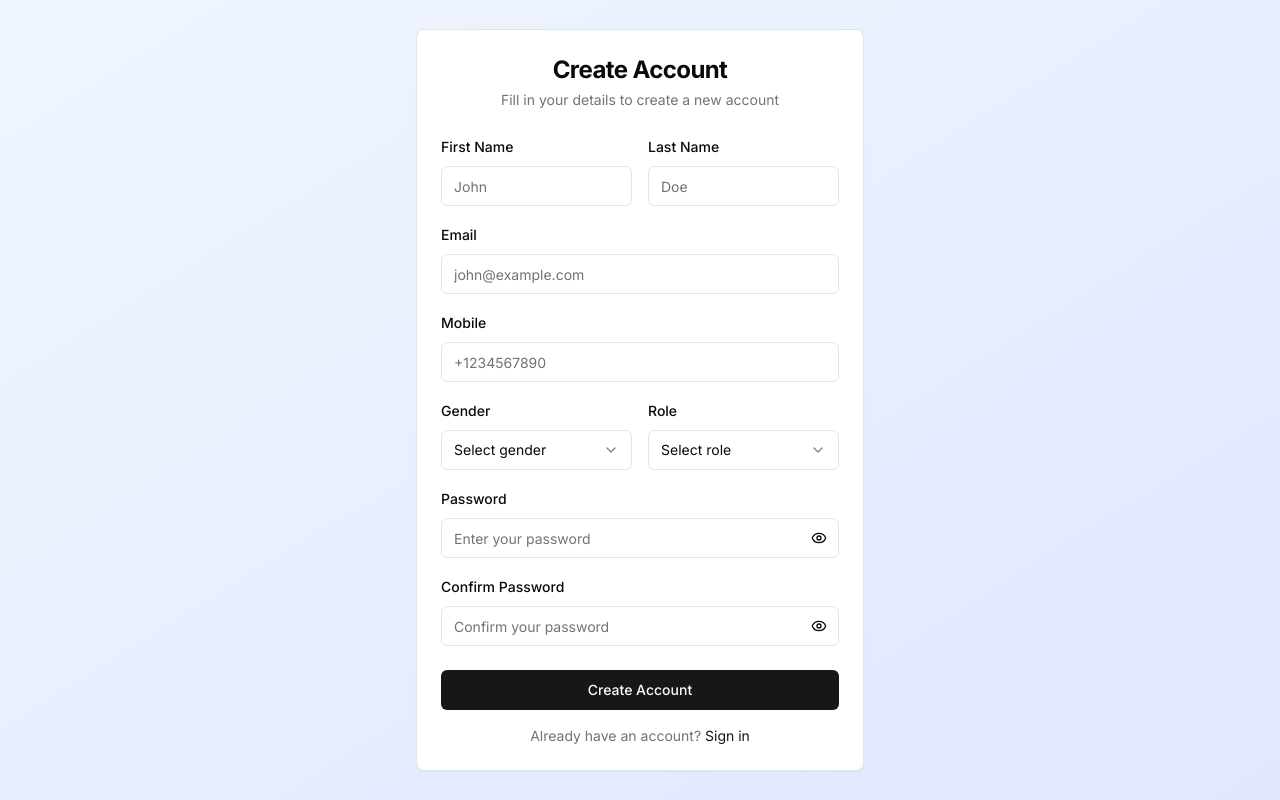
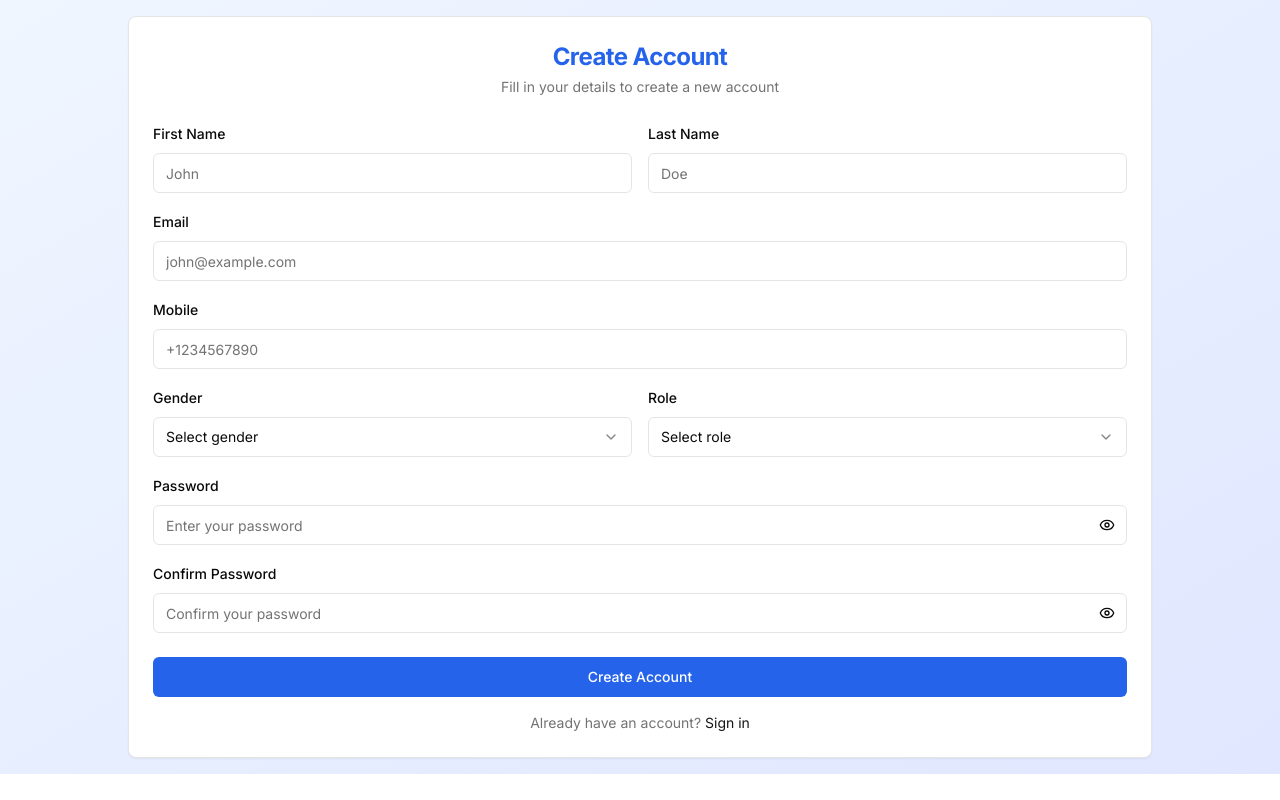
Before and after one commit to 0xJonaseb11/java_l.2.0, a Next.js app in the folder SPRING-TASK/frontend/: page /auth/signup in a window 1280 px wide. Built offline with nearby package versions, Linux system fonts and the light colour scheme.

Commit message:
fixes: signup

```diff
--- a/SPRING-TASK/frontend/app/api/auth/signin/route.ts
+++ b/SPRING-TASK/frontend/app/api/auth/signin/route.ts
@@ -5,7 +5,7 @@ export async function POST(request: NextRequest) {
     const { email, password } = await request.json()
 
     // Make request to your backend API
-    const response = await fetch(`${process.env.BACKEND_URL}/api/v1/auth/signin`, {
+    const response = await fetch(`http://localhost:8081/api/v1/auth/signin`, {
       method: "POST",
       headers: {
         "Content-Type": "application/json",
--- a/SPRING-TASK/frontend/app/api/auth/signup/route.ts
+++ b/SPRING-TASK/frontend/app/api/auth/signup/route.ts
@@ -12,7 +12,7 @@ export async function POST(request: NextRequest) {
 
     // Make request to your backend API
     const response = await fetch(
-      `${process.env.BACKEND_URL}/api/v1/auth/signup`,
+      `http://localhost:8081/api/v1/auth/signup`,
       {
         method: "POST",
         headers: {
--- a/SPRING-TASK/frontend/app/auth/signin/page.tsx
+++ b/SPRING-TASK/frontend/app/auth/signin/page.tsx
@@ -53,9 +53,9 @@ export default function SignInPage() {
 
   return (
     <div className="min-h-screen flex items-center justify-center bg-gradient-to-br from-blue-50 to-indigo-100 dark:from-gray-900 dark:to-gray-800 p-4">
-      <Card className="w-full max-w-md">
+      <Card className="w-full max-w-4xl">
         <CardHeader className="space-y-1">
-          <CardTitle className="text-2xl font-bold text-center">Sign In</CardTitle>
+          <CardTitle className="text-2xl font-bold text-center text-blue-600">Welcome back</CardTitle>
           <CardDescription className="text-center">Enter your credentials to access your account</CardDescription>
         </CardHeader>
         <form onSubmit={handleSubmit}>
@@ -100,8 +100,8 @@ export default function SignInPage() {
             </div>
           </CardContent>
           <CardFooter className="flex flex-col space-y-4">
-            <Button type="submit" className="w-full" disabled={isLoading}>
-              {isLoading && <Loader2 className="mr-2 h-4 w-4 animate-spin" />}
+            <Button type="submit" className="w-full bg-blue-700 text-white hover:bg-blue-500" disabled={isLoading}>
+              {isLoading && <Loader2 className="mr-2 h-4 w-4 animate-spin " />}
               Sign In
             </Button>
             <p className="text-sm text-center text-muted-foreground">
--- a/SPRING-TASK/frontend/app/auth/signup/page.tsx
+++ b/SPRING-TASK/frontend/app/auth/signup/page.tsx
@@ -80,7 +80,7 @@ export default function SignUpPage() {
         JSON.stringify(signupData, null, 2)
       );
 
-      const response = await fetch("http://localhost:8081/api/v1/auth/signup", {
+      const response = await fetch("/api/v1/auth/signup", {
         method: "POST",
         headers: {
           "Content-Type": "application/json",
@@ -102,10 +102,10 @@ export default function SignUpPage() {
   };
 
   return (
-    <div className="min-h-screen flex items-center justify-center bg-gradient-to-br from-blue-50 to-indigo-100 dark:from-gray-900 dark:to-gray-800 p-4">
-      <Card className="w-full max-w-md">
+    <div className="w-full flex items-center justify-center bg-gradient-to-br from-blue-50 to-indigo-100 dark:from-gray-900 dark:to-gray-800 p-4">
+      <Card className="w-full max-w-5xl">
         <CardHeader className="space-y-1">
-          <CardTitle className="text-2xl font-bold text-center">
+          <CardTitle className="text-2xl text-blue-600 font-bold text-center">
             Create Account
           </CardTitle>
           <CardDescription className="text-center">
@@ -259,8 +259,8 @@ export default function SignUpPage() {
             </div>
           </CardContent>
           <CardFooter className="flex flex-col space-y-4">
-            <Button type="submit" className="w-full" disabled={isLoading}>
-              {isLoading && <Loader2 className="mr-2 h-4 w-4 animate-spin" />}
+            <Button type="submit" className="w-full bg-blue-600 text-white hover:bg-blue-500" disabled={isLoading}>
+              {isLoading && <Loader2 className="mr-2 h-4 w-4 animate-spin text-blue-600" />}
               Create Account
             </Button>
             <p className="text-sm text-center text-muted-foreground">
```
